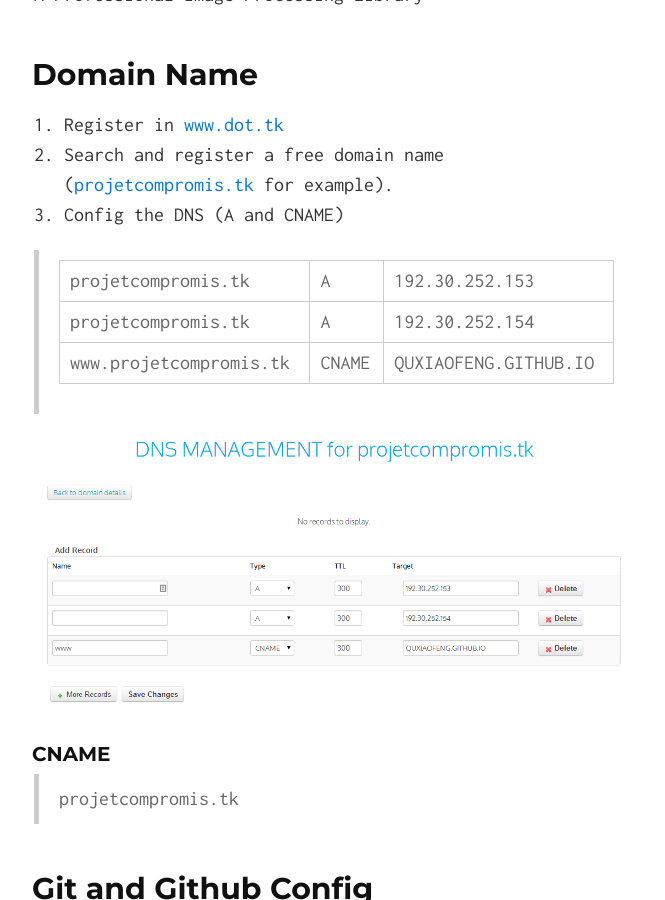
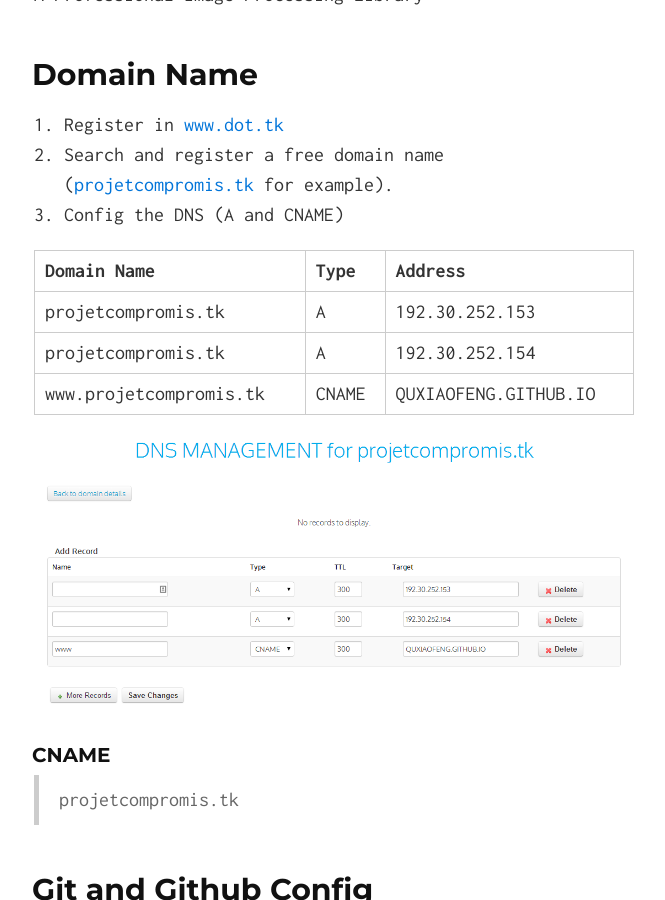
Before and after one commit to quxiaofeng/projetcompromis, a Jekyll site: the page built from index.html, in a window 1280 px wide and 900 px high, scrolled down 1270 px. Shown: the whole window, without its empty margins (306-971 px from the left). Built offline with Jekyll 4.4.1, drawn with Linux system fonts in a browser that asks for light colours; Markdown is read by kramdown in place of the engine named in the settings.

```diff
--- a/_includes/index.md
+++ b/_includes/index.md
@@ -49,10 +49,11 @@ Domain Name
 2. Search and register a free domain name ([projetcompromis.tk](http://projetcompromis.tk) for example).
 3. Config the DNS (A and CNAME)
 
-> |:----------------      |:---   |:----------------      |
-> |projetcompromis.tk     |  A    | 192.30.252.153        |
-> |projetcompromis.tk     |  A    | 192.30.252.154        |
-> |www.projetcompromis.tk | CNAME | QUXIAOFENG.GITHUB.IO  |
+| Domain Name           | Type  | Address               |
+|:-------------------   |:---   |:----------------      |
+|projetcompromis.tk     |  A    | 192.30.252.153        |
+|projetcompromis.tk     |  A    | 192.30.252.154        |
+|www.projetcompromis.tk | CNAME | QUXIAOFENG.GITHUB.IO  |
 
 [![DNS Config in dot.tk](/images/dnsconfig.png)](/images/dnsconfig.png)
 
```
